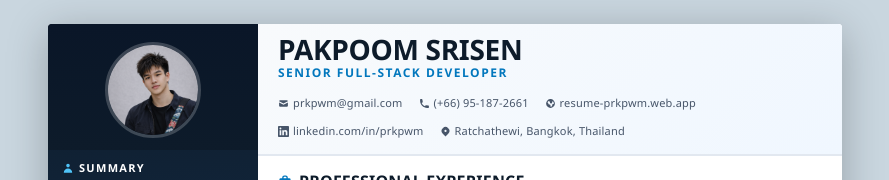
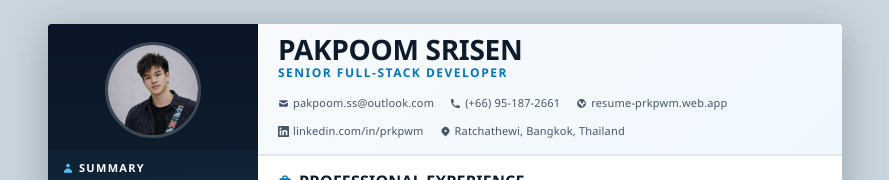
Before and after one commit to prkpwm/prkpwm-resume-app-react, a React (Vite) app: page / in a window 1280 px wide. Shown: the top 180 px of the page, without its empty margins (195-1084 px from the left). Built offline with nearby package versions, Linux system fonts and the light colour scheme.

Commit message:
Update resume data and PDF

```diff
--- a/src/data/resumeData.ts
+++ b/src/data/resumeData.ts
@@ -8,7 +8,7 @@ export const resumeData: ResumeData = {
   name: 'PAKPOOM\nSRISEN',
   title: 'SENIOR FULL-STACK\nDEVELOPER',
   contact: {
-    email: 'prkpwm@gmail.com',
+    email: 'pakpoom.ss@outlook.com',
     phone: '(+66) 95-187-2661',
     website: 'https://resume-prkpwm.web.app',
     linkedin: 'linkedin.com/in/prkpwm',
```
Also changed, not shown: 1 other file (tests, documents, lock files or other folders).
